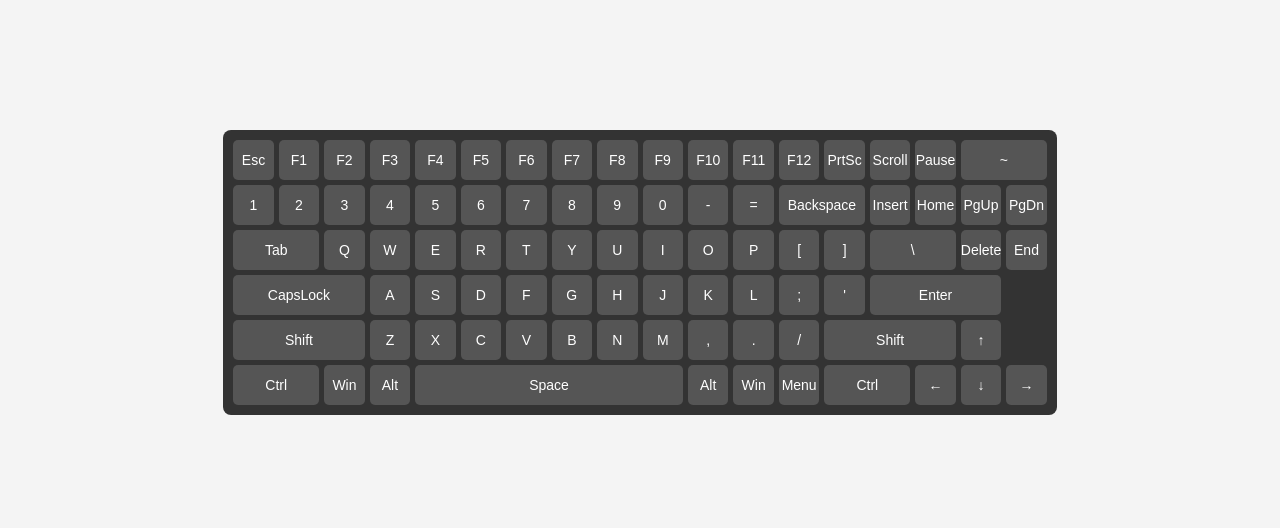
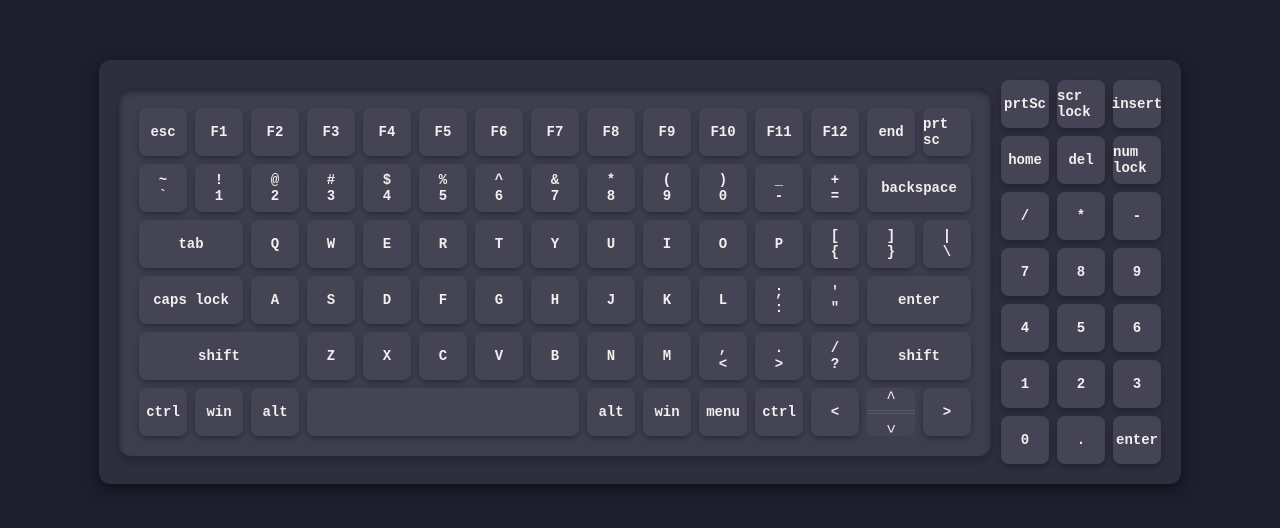
Before and after one commit to Fhvch/web, a plain HTML site: page Pr4/index.html in a window 1280 px wide. Shown: the part 128-656 px from the top of the page. Drawn offline with Linux system fonts and the light colour scheme.

Commit message:
add lb6, lb5

```diff
--- /dev/null
+++ b/Lb5/style.css
@@ -0,0 +1,112 @@
+/* Global Styles */
+body {
+    font-family: 'Arial', sans-serif;
+    margin: 0;
+    padding: 0;
+    line-height: 1.6;
+    color: #333;
+}
+
+.container {
+    width: 90%;
+    max-width: 1200px;
+    margin: 0 auto;
+}
+
+/* Header */
+.header {
+    text-align: center;
+    padding: 2rem 0;
+    background: #f4f4f4;
+}
+
+.header h1 {
+    margin: 0;
+    font-size: 2.5rem;
+    color: #222;
+}
+
+.header p {
+    color: #555;
+    margin: 0.5rem 0 1rem;
+}
+
+.btn:hover {
+    background: #0056b3;
+}
+
+/* Navigation */
+.nav-links {
+    display: flex;
+    justify-content: center;
+    gap: 1.5rem;
+    margin-top: 1rem;
+}
+
+.nav-links li {
+    list-style: none;
+}
+
+.nav-links a {
+    text-decoration: none;
+    color: #007BFF;
+    font-size: 1.2rem;
+}
+
+.nav-links a:hover {
+    text-decoration: underline;
+}
+
+/* Main Content */
+.main-content {
+    padding: 2rem 0;
+}
+
+.recent-posts h2, .featured-works h2 {
+    text-align: center;
+    font-size: 2rem;
+    margin-bottom: 1.5rem;
+}
+
+.posts-grid {
+    display: grid;
+    grid-template-columns: repeat(auto-fit, minmax(300px, 1fr));
+    gap: 1.5rem;
+}
+
+.posts-grid article {
+    padding: 1rem;
+    border: 1px solid #ddd;
+    border-radius: 5px;
+    background: #fff;
+}
+
+.featured-works ul {
+    list-style: none;
+    padding: 0;
+}
+
+.featured-works ul li {
+    padding: 1rem;
+    border-bottom: 1px solid #ddd;
+}
+
+.featured-works ul li:last-child {
+    border-bottom: none;
+}
+
+/* Footer */
+.footer {
+    text-align: center;
+    padding: 1rem 0;
+    background: #f4f4f4;
+}
+
+.footer a {
+    color: #007BFF;
+    text-decoration: none;
+}
+
+.footer a:hover {
+    text-decoration: underline;
+}
--- /dev/null
+++ b/Lb6/styles.css
@@ -0,0 +1,64 @@
+* {
+    margin: 0;
+    padding: 0;
+    box-sizing: border-box;
+}
+
+body, html {
+    height: 100%;
+    width: 100%;
+    display: flex;
+    justify-content: center;
+    align-items: center;
+    overflow: hidden;
+    background-color: #f0f0f0;
+}
+
+.background {
+    width: 100%;
+    height: 100%;
+    background: linear-gradient(45deg, #ff7e5f, #ffdec6); /* Створюємо градієнт з двох кольорів */
+    background-size: 400% 400%; /* Збільшуємо розмір для плавного переливу */
+    position: relative;
+    animation: moveBackground 13s ease infinite; /* Анімація фону */
+}
+
+.pokemon {
+    position: absolute;
+    top: 50%;
+    right: -200px; /* Початкове положення покемона праворуч */
+    transform: translateY(-50%);
+    animation: pokemonFly 15s linear infinite; /* Анімація покемона */
+}
+
+.pokemon img {
+    width: 200px; /* Розмір покемона */
+    height: auto;
+}
+
+@keyframes pokemonFly {
+    0% {
+        right: -200px; /* Початкова позиція праворуч */
+        transform: translateY(-50%) scale(1);
+    }
+    50% {
+        right: 50%; /* Покемон на середині екрана */
+        transform: translateX(50%) translateY(-50%) scale(1.2);
+    }
+    100% {
+        right: 100%; /* Покемон летить за межі екрану ліворуч */
+        transform: translateY(-50%) scale(1);
+    }
+}
+
+@keyframes moveBackground {
+    0% {
+        background-position: 0% 50%; /* Початкова позиція градієнта */
+    }
+    50% {
+        background-position: 100% 50%; /* Середина анімації */
+    }
+    100% {
+        background-position: 0% 50%; /* Кінець анімації (повернення до початкової позиції) */
+    }
+}
--- a/Pr4/index.html
+++ b/Pr4/index.html
@@ -1,111 +1,126 @@
 <!DOCTYPE html>
 <html lang="en">
 <head>
-    <meta charset="UTF-8">
-    <meta name="viewport" content="width=device-width, initial-scale=1.0">
-    <link rel="stylesheet" href="style.css">
-    <title>Keyboard Layout</title>
+  <meta charset="UTF-8">
+  <meta name="viewport" content="width=device-width, initial-scale=1.0">
+  <title>Full-Size Keyboard</title>
+  <link rel="stylesheet" href="styles.css">
 </head>
 <body>
+  <div class="container">
     <div class="keyboard">
-        <!-- Row 1 -->
-        <div class="key">Esc</div>
-        <div class="key">F1</div>
-        <div class="key">F2</div>
-        <div class="key">F3</div>
-        <div class="key">F4</div>
-        <div class="key">F5</div>
-        <div class="key">F6</div>
-        <div class="key">F7</div>
-        <div class="key">F8</div>
-        <div class="key">F9</div>
-        <div class="key">F10</div>
-        <div class="key">F11</div>
-        <div class="key">F12</div>
-        <div class="key">PrtSc</div>
-        <div class="key">Scroll</div>
-        <div class="key">Pause</div>
+      <div class="key Escape"><p>esc</p></div>
+      <div class="key F1"><p>F1</p></div>
+      <div class="key F2"><p>F2</p></div>
+      <div class="key F3"><p>F3</p></div>
+      <div class="key F4"><p>F4</p></div>
+      <div class="key F5"><p>F5</p></div>
+      <div class="key F6"><p>F6</p></div>
+      <div class="key F7"><p>F7</p></div>
+      <div class="key F8"><p>F8</p></div>
+      <div class="key F9"><p>F9</p></div>
+      <div class="key F10"><p>F10</p></div>
+      <div class="key F11"><p>F11</p></div>
+      <div class="key F12"><p>F12</p></div>
+      <div class="key nowork"><p>end</p></div>
+      <div class="key nowork"><p>prt sc</p></div>
 
-        <!-- Row 2 -->
-        <div class="key large">~</div>
-        <div class="key">1</div>
-        <div class="key">2</div>
-        <div class="key">3</div>
-        <div class="key">4</div>
-        <div class="key">5</div>
-        <div class="key">6</div>
-        <div class="key">7</div>
-        <div class="key">8</div>
-        <div class="key">9</div>
-        <div class="key">0</div>
-        <div class="key">-</div>
-        <div class="key">=</div>
-        <div class="key large">Backspace</div>
-        <div class="key">Insert</div>
-        <div class="key">Home</div>
-        <div class="key">PgUp</div>
-        <div class="key">PgDn</div>
+      <div class="key backquote"><p>~<br>`</p></div>
+      <div class="key"><p>!<br>1</p></div>
+      <div class="key"><p>@<br>2</p></div>
+      <div class="key"><p>#<br>3</p></div>
+      <div class="key"><p>$<br>4</p></div>
+      <div class="key"><p>%<br>5</p></div>
+      <div class="key"><p>^<br>6</p></div>
+      <div class="key"><p>&<br>7</p></div>
+      <div class="key"><p>*<br>8</p></div>
+      <div class="key"><p>(<br>9</p></div>
+      <div class="key"><p>)<br>0</p></div>
+      <div class="key"><p>_<br>-</p></div>
+      <div class="key"><p>+<br>=</p></div>
+      <div class="key Backspace"><p>backspace</p></div>
 
-        <!-- Row 3 -->
-        <div class="key large">Tab</div>
-        <div class="key">Q</div>
-        <div class="key">W</div>
-        <div class="key">E</div>
-        <div class="key">R</div>
-        <div class="key">T</div>
-        <div class="key">Y</div>
-        <div class="key">U</div>
-        <div class="key">I</div>
-        <div class="key">O</div>
-        <div class="key">P</div>
-        <div class="key">[</div>
-        <div class="key">]</div>
-        <div class="key large">\</div>
-        <div class="key">Delete</div>
-        <div class="key">End</div>
+      <div class="key Tab"><p>tab</p></div>
+      <div class="key"><p>Q</p></div>
+      <div class="key"><p>W</p></div>
+      <div class="key"><p>E</p></div>
+      <div class="key"><p>R</p></div>
+      <div class="key"><p>T</p></div>
+      <div class="key"><p>Y</p></div>
+      <div class="key"><p>U</p></div>
+      <div class="key"><p>I</p></div>
+      <div class="key"><p>O</p></div>
+      <div class="key"><p>P</p></div>
+      <div class="key"><p>[<br>{</p></div>
+      <div class="key"><p>]<br>}</p></div>
+      <div class="key backslash"><p>|<br>\</p></div>
 
-        <!-- Row 4 -->
-        <div class="key x-large">CapsLock</div>
-        <div class="key">A</div>
-        <div class="key">S</div>
-        <div class="key">D</div>
-        <div class="key">F</div>
-        <div class="key">G</div>
-        <div class="key">H</div>
-        <div class="key">J</div>
-        <div class="key">K</div>
-        <div class="key">L</div>
-        <div class="key">;</div>
-        <div class="key">'</div>
-        <div class="key x-large">Enter</div>
+      <div class="key CapsLock"><p>caps lock</p></div>
+      <div class="key"><p>A</p></div>
+      <div class="key"><p>S</p></div>
+      <div class="key"><p>D</p></div>
+      <div class="key"><p>F</p></div>
+      <div class="key"><p>G</p></div>
+      <div class="key"><p>H</p></div>
+      <div class="key"><p>J</p></div>
+      <div class="key"><p>K</p></div>
+      <div class="key"><p>L</p></div>
+      <div class="key"><p>;<br>:</p></div>
+      <div class="key"><p>'<br>"</p></div>
+      <div class="key Enter"><p>enter</p></div>
 
-        <!-- Row 5 -->
-        <div class="key x-large">Shift</div>
-        <div class="key">Z</div>
-        <div class="key">X</div>
-        <div class="key">C</div>
-        <div class="key">V</div>
-        <div class="key">B</div>
-        <div class="key">N</div>
-        <div class="key">M</div>
-        <div class="key">,</div>
-        <div class="key">.</div>
-        <div class="key">/</div>
-        <div class="key x-large">Shift</div>
-        <div class="key">↑</div>
+      <div class="key Shift shiftleft"><p>shift</p></div>
+      <div class="key"><p>Z</p></div>
+      <div class="key"><p>X</p></div>
+      <div class="key"><p>C</p></div>
+      <div class="key"><p>V</p></div>
+      <div class="key"><p>B</p></div>
+      <div class="key"><p>N</p></div>
+      <div class="key"><p>M</p></div>
+      <div class="key"><p>,<br><</p></div>
+      <div class="key"><p>.<br>></p></div>
+      <div class="key"><p>/<br>?</p></div>
+      <div class="key Shift shiftright"><p>shift</p></div>
 
-        <!-- Row 6 -->
-        <div class="key large">Ctrl</div>
-        <div class="key">Win</div>
-        <div class="key">Alt</div>
-        <div class="key xx-large">Space</div>
-        <div class="key">Alt</div>
-        <div class="key">Win</div>
-        <div class="key">Menu</div>
-        <div class="key large">Ctrl</div>
-        <div class="key">←</div>
-        <div class="key">↓</div>
-        <div class="key">→</div>
+      <div class="key Control"><p>ctrl</p></div>
+      <div class="key Meta"><p>win</p></div>
+      <div class="key Alt"><p>alt</p></div>
+      <div class="key Space"><p></p></div>
+      <div class="key Alt"><p>alt</p></div>
+      <div class="key Meta"><p>win</p></div>
+      <div class="key ContextMenu"><p>menu</p></div>
+      <div class="key Control"><p>ctrl</p></div>
+      <div class="key Control"><p><</p></div>
+      <div class="updown">
+        <div class="up ArrowUp"><p>^</p></div>
+        <div class="down ArrowDown"><p class="caret">^</p></div>
+      </div>
+      <div class="key Control"><p>></p></div>
     </div>
+
+    <div id="numpadblock">
+      <div class="key PrintScreen extra"><p>prtSc</p></div>
+      <div class="key ScrollLock extra"><p>scr lock</p></div>
+      <div class="key Insert extra"><p>insert</p></div>
+      <div class="key Home extra"><p>home</p></div>
+      <div class="key Delete extra"><p>del</p></div>
+      <div class="key NumLock extra"><p>num lock</p></div>
+      <div class="key"><p>/</p></div>
+      <div class="key"><p>*</p></div>
+      <div class="key"><p>-</p></div>
+      <div class="key"><p>7</p></div>
+      <div class="key"><p>8</p></div>
+      <div class="key"><p>9</p></div>
+      <div class="key"><p>4</p></div>
+      <div class="key"><p>5</p></div>
+      <div class="key"><p>6</p></div>
+      <div class="key"><p>1</p></div>
+      <div class="key"><p>2</p></div>
+      <div class="key"><p>3</p></div>
+      <div class="key"><p>0</p></div>
+      <div class="key"><p>.</p></div>
+      <div class="key"><p>enter</p></div>
+    </div>
+  </div>
 </body>
 </html>
--- /dev/null
+++ b/Pr4/styles.css
@@ -0,0 +1,146 @@
+* {
+    box-sizing: border-box;
+    margin: 0;
+    padding: 0;
+    user-select: none;
+}
+
+body {
+    display: flex;
+    align-items: center;
+    justify-content: center;
+    height: 100vh;
+    background: #1e1e2f;
+    font-family: "Fira Code", monospace;
+    color: #e0e0e0;
+}
+
+.container {
+    display: flex;
+    justify-content: center;
+    align-items: center;
+    padding: 20px;
+    border-radius: 12px;
+    background: #2e2e3f;
+    box-shadow: 0px 5px 15px rgba(0, 0, 0, 0.5);
+}
+
+.keyboard {
+    display: grid;
+    grid-template-columns: repeat(15, 48px);
+    gap: 8px;
+    padding: 20px;
+    border-radius: 12px;
+    background: #3e3e4f;
+    box-shadow: inset 0px 4px 6px rgba(0, 0, 0, 0.4), 0px 6px 10px rgba(0, 0, 0, 0.2);
+}
+
+.key {
+    display: flex;
+    align-items: center;
+    justify-content: center;
+    background: #444454;
+    color: #f0f0f0;
+    border-radius: 8px;
+    height: 48px;
+    font-size: 14px;
+    font-weight: bold;
+    box-shadow: 0px 3px 6px rgba(0, 0, 0, 0.3);
+    transition: all 0.2s ease;
+}
+
+.caret {
+    display: inline-block;
+    transform: rotate(180deg); /* Поворот символа */
+    font-size: 17px;
+}
+
+.key br {
+    margin-right: 10px;
+}
+
+.key:hover {
+    background: #6c63ff;
+    transform: translateY(-3px);
+    box-shadow: 0px 5px 10px rgba(108, 99, 255, 0.5);
+}
+
+.special-key {
+    background: #565670;
+}
+
+.Backspace,
+.Tab,
+.CapsLock,
+.Enter {
+    grid-column: span 2;
+}
+
+.Shift.shiftleft {
+    grid-column: span 3;
+}
+
+.Shift.shiftright {
+    grid-column: span 2;
+}
+
+.Space {
+    grid-column: span 5;
+    height: 48px;
+}
+
+#numpadblock {
+    display: grid;
+    grid-template-columns: repeat(3, 48px);
+    gap: 8px;
+    margin-left: 10px;
+}
+
+.ArrowLeft,
+.ArrowRight,
+.ArrowUp,
+.ArrowDown {
+    display: flex;
+    justify-content: center;
+    align-items: center;
+    font-size: 18px;
+    color: #f0f0f0;
+}
+
+.updown {
+    display: flex;
+    flex-direction: column;
+    width: 48px;
+    height: 48px;
+    background: #444454;
+    border-radius: 8px;
+    overflow: hidden;
+}
+
+.up,
+.down {
+    flex: 1;
+    display: flex;
+    justify-content: center;
+    align-items: center;
+    font-size: 16px;
+    color: #f0f0f0;
+    background: #444454;
+    transition: all 0.2s ease;
+}
+
+.up:hover,
+.down:hover {
+    background: #6c63ff;
+    transform: translateY(-2px);
+    box-shadow: 0px 4px 8px rgba(108, 99, 255, 0.5);
+}
+
+.up {
+    border-bottom: 1px solid #565670;
+}
+
+.down {
+    margin-top: 2px;
+    border-top: 1px solid #565670;
+}
```
Also changed, not shown: Lb5/index.html (added, +76 -0 lines), Lb6/index.html (added, +18 -0 lines), index.html (+4 -2 lines).
